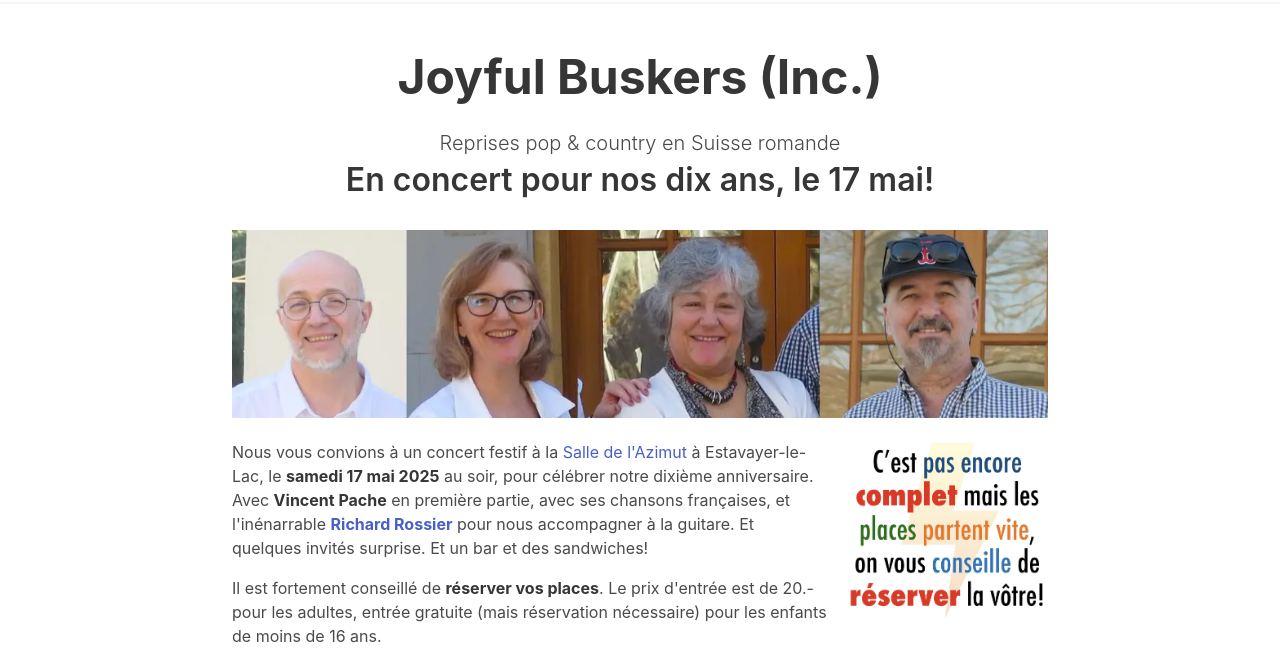
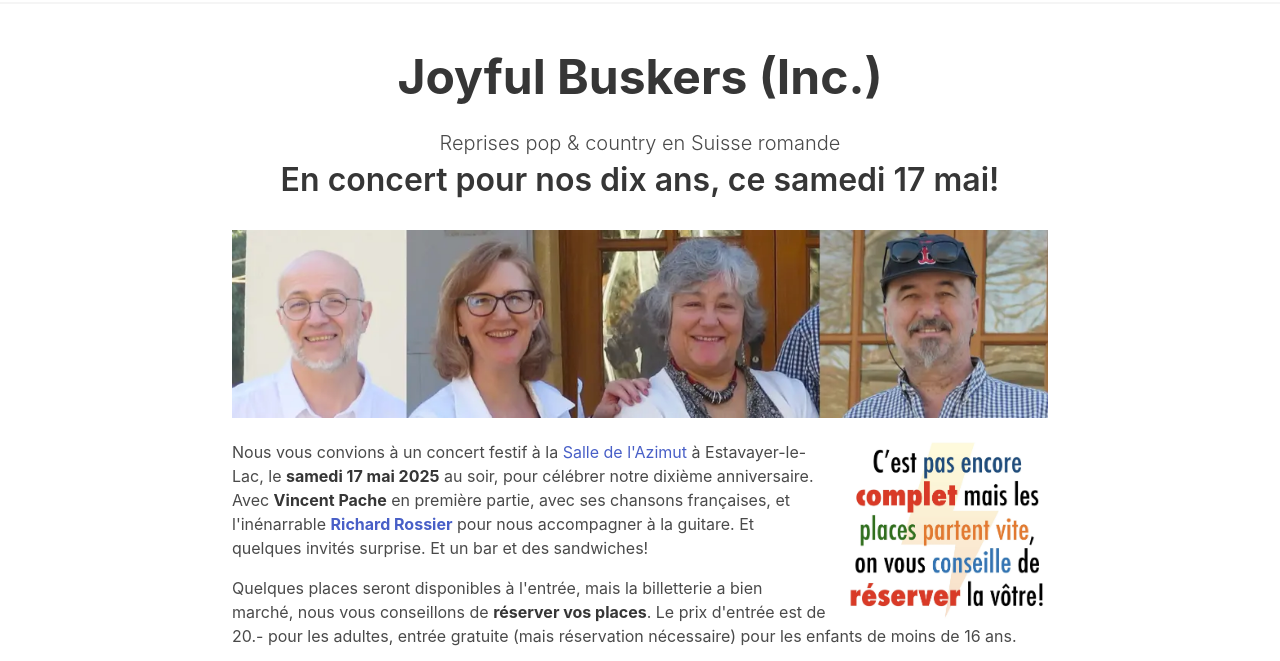
Before and after one commit to bdelacretaz/joyful-buskers-website, an Eleventy site: page src/index.md in a window 1280 px wide. Shown: the part 96-757 px from the top of the page. Built offline with nearby package versions, Linux system fonts and the light colour scheme; Eleventy itself is replaced by a stand-in of ours; files that its build step writes are made by us from their sources.

Commit message:
Ce samedi

```diff
--- a/src/index.md
+++ b/src/index.md
@@ -9,7 +9,7 @@ date: "2015-02-17"
 eleventyExcludeFromCollections: false
 ---
 
-<h1 style="text-align:center">En concert pour nos dix ans, le 17 mai!</h1>
+<h1 style="text-align:center">En concert pour nos dix ans, ce samedi 17 mai!</h1>
 
 {%figure "/_images/2025/buskers-4-portraits.webp" ""%}
 
@@ -22,7 +22,7 @@ Nous vous convions à un concert festif à la
 Et quelques invités surprise.
 Et un bar et des sandwiches!
 
-Il est fortement conseillé de **réserver vos places**. Le prix d'entrée est de 20.- pour les adultes, entrée gratuite (mais réservation nécessaire) pour les enfants de moins de 16 ans.
+Quelques places seront disponibles à l'entrée, mais la billetterie a bien marché, nous vous conseillons de **réserver vos places**. Le prix d'entrée est de 20.- pour les adultes, entrée gratuite (mais réservation nécessaire) pour les enfants de moins de 16 ans.
 
 Avec notre musique tout publics jouée à un volume raisonnable (la vidéo ci-dessous vous en donnera une idée), les familles sont très bienvenues!
 
```
